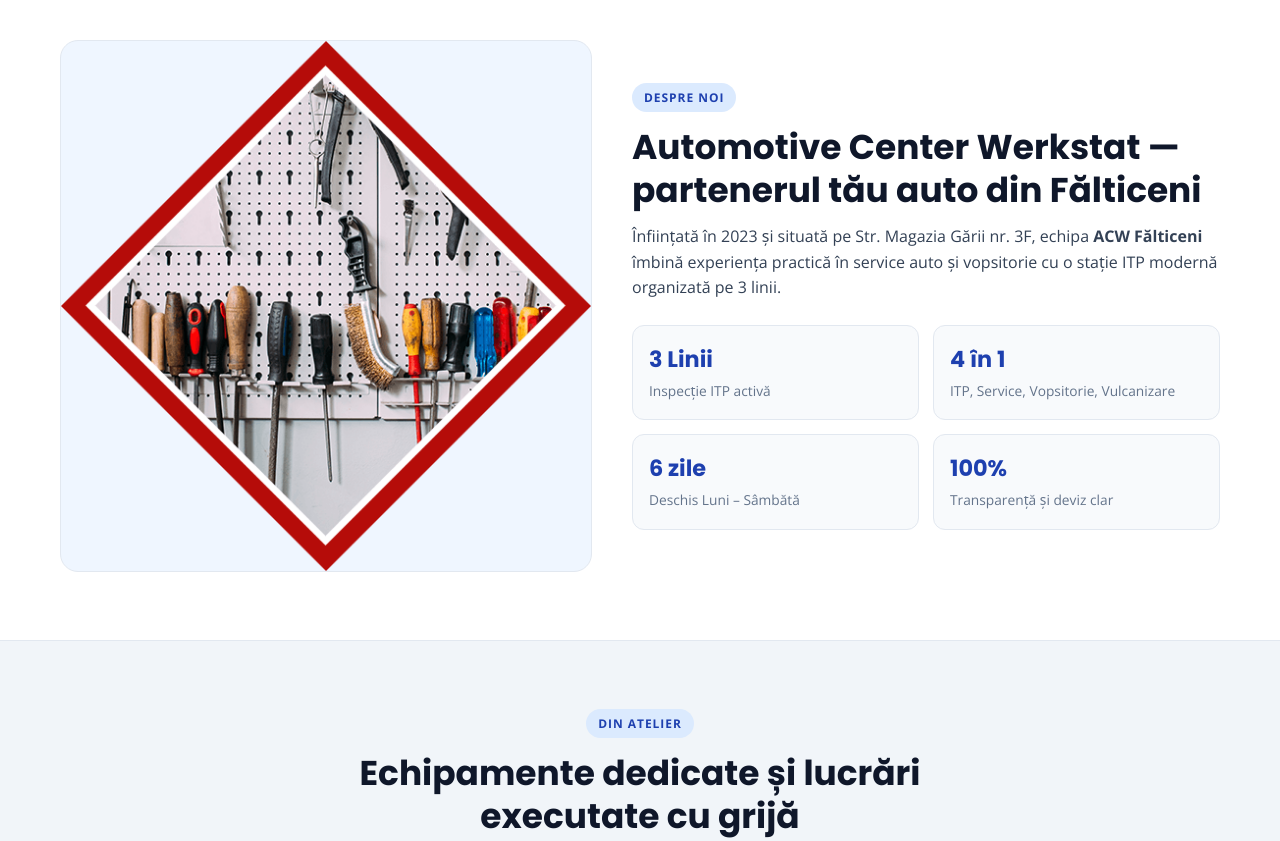
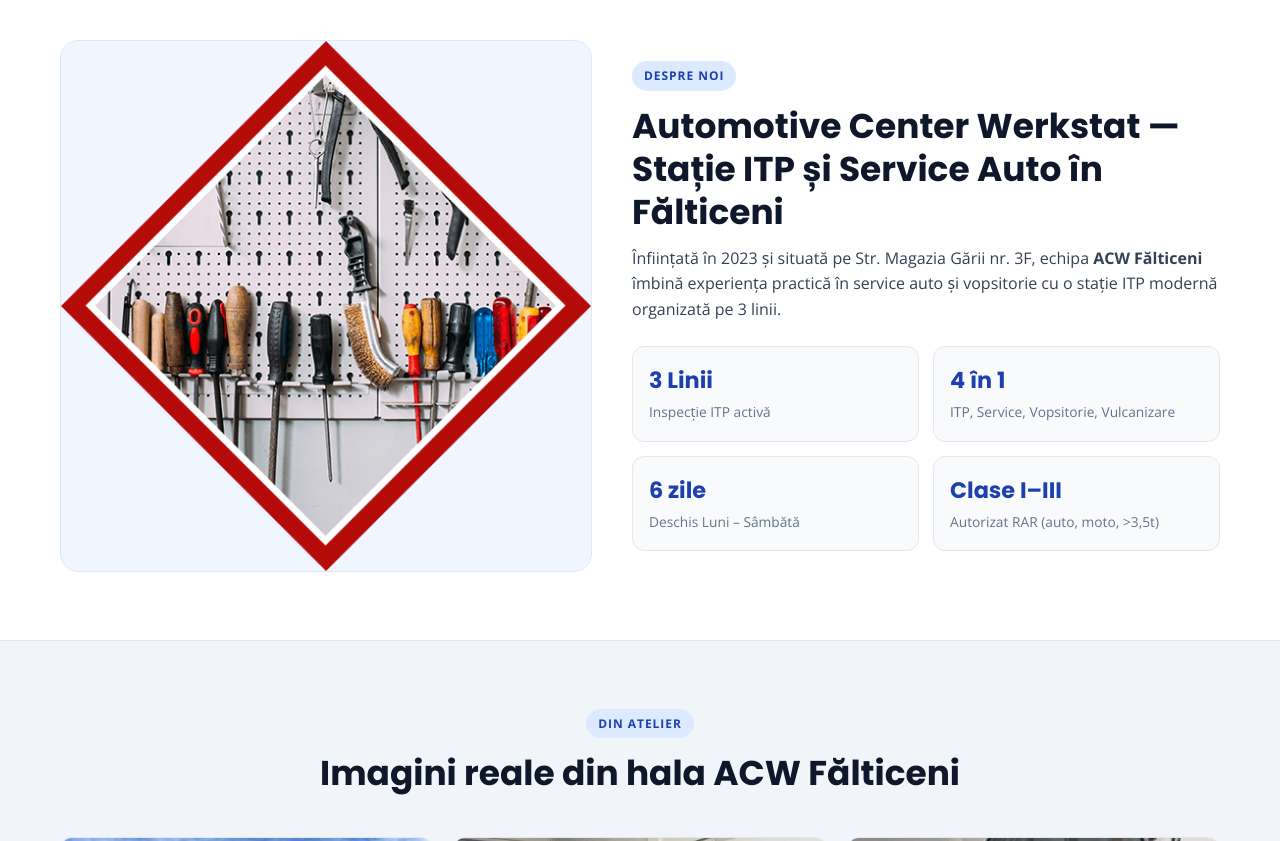
Before and after one commit to 5imi/ITP-Site, a plain HTML site: page index.html in a window 1280 px wide. Shown: the part 1480-2321 px from the top of the page. Drawn offline with nearby package versions, Linux system fonts and the light colour scheme.

Commit message:
refactor(copy): inlocuire texte generice de sablon cu limbaj tehnic sobru

```diff
--- a/index.html
+++ b/index.html
@@ -160,7 +160,7 @@
       <div class="container">
         <div class="section-head">
           <span class="eyebrow">SERVICII COMPLETE</span>
-          <h2 class="section-title">Tot ce are nevoie mașina ta, la standarde moderne</h2>
+          <h2 class="section-title">ITP, Mecanică, Vopsitorie și Vulcanizare la aceeași adresă</h2>
           <p class="section-desc">
             De la inspecția tehnică periodică până la reparații mecanice, vopsitorie și echilibrare roți — lucrăm
             transparent, cu programări clare și echipamente dedicate.
@@ -237,7 +237,7 @@
 
         <div class="about-content">
           <span class="eyebrow">DESPRE NOI</span>
-          <h2 class="section-title">Automotive Center Werkstat — partenerul tău auto din Fălticeni</h2>
+          <h2 class="section-title">Automotive Center Werkstat — Stație ITP și Service Auto în Fălticeni</h2>
           <p class="section-desc">
             Înființată în 2023 și situată pe Str. Magazia Gării nr. 3F, echipa <strong>ACW Fălticeni</strong> îmbină
             experiența practică în service auto și vopsitorie cu o stație ITP modernă organizată pe 3 linii.
@@ -257,8 +257,8 @@
               <span class="stat-lbl">Deschis Luni – Sâmbătă</span>
             </div>
             <div class="stat-box">
-              <span class="stat-val">100%</span>
-              <span class="stat-lbl">Transparență și deviz clar</span>
+              <span class="stat-val">Clase I–III</span>
+              <span class="stat-lbl">Autorizat RAR (auto, moto, &gt;3,5t)</span>
             </div>
           </div>
         </div>
@@ -270,7 +270,7 @@
       <div class="container">
         <div class="section-head">
           <span class="eyebrow">DIN ATELIER</span>
-          <h2 class="section-title">Echipamente dedicate și lucrări executate cu grijă</h2>
+          <h2 class="section-title">Imagini reale din hala ACW Fălticeni</h2>
         </div>
 
         <div class="gallery-grid">
@@ -309,7 +309,7 @@
       <div class="container">
         <div class="section-head">
           <span class="eyebrow">REZOLVĂRI RAPIDE</span>
-          <h2 class="section-title">Cu ce problemă ai venit astăzi?</h2>
+          <h2 class="section-title">Intervenții rapide pentru probleme frecvente</h2>
           <p class="section-desc">
             Indiferent dacă vii pentru ITP sau ai o defecțiune apărută brusc, echipa ACW Fălticeni intervine rapid.
           </p>
```
Also changed, not shown: 1 other file.
